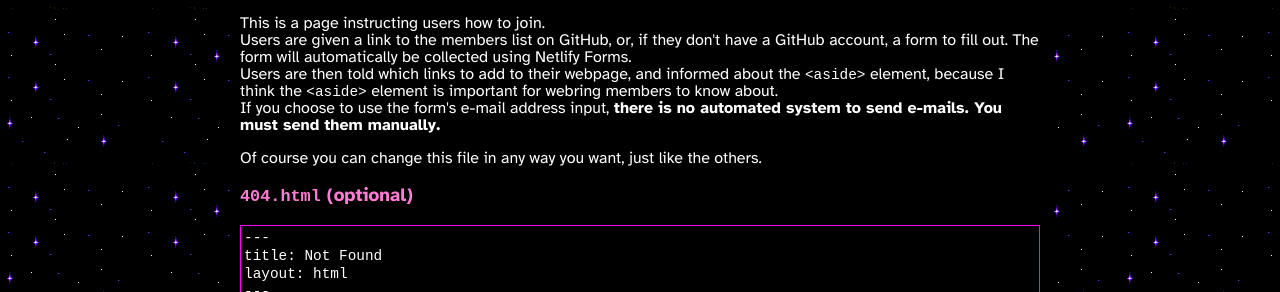
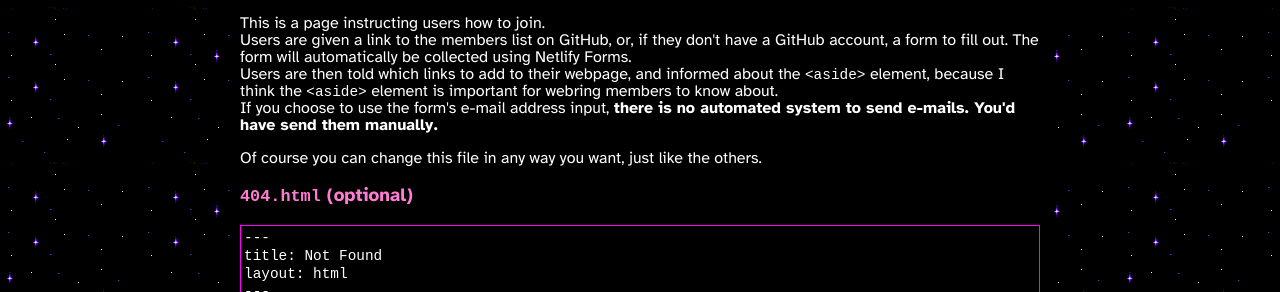
Before and after one commit to mincerafter42/mincerafter42.github.io, a Jekyll site: the page built from tutorial/webring.md, in a window 1280 px wide and 1400 px high, scrolled down 2554 px. Shown: the part 533-825 px from the top of the window. Built offline with Jekyll 4.4.1, drawn with Linux system fonts in a browser that asks for light colours; some of the changed text lies outside the part shown.

Commit message:
rewording

```diff
--- a/tutorial/webring.md
+++ b/tutorial/webring.md
@@ -168,7 +168,7 @@ Users are given a link to the members list on GitHub, or, if they don't have a G
 a form to fill out. The form will automatically be collected using Netlify Forms.
 Users are then told which links to add to their webpage, and informed about the `<aside>` element,
 because I think the `<aside>` element is important for webring members to know about.
-If you choose to use the form's e-mail address input, **there is no automated system to send e-mails. You must send them manually.**
+If you choose to use the form's e-mail address input, **there is no automated system to send e-mails. You'd have send them manually.**
 
 Of course you can change this file in any way you want, just like the others.
 ### `404.html` (optional)
```
Also changed, not shown: other parts of tutorial/webring.md (+1 -1 lines).
